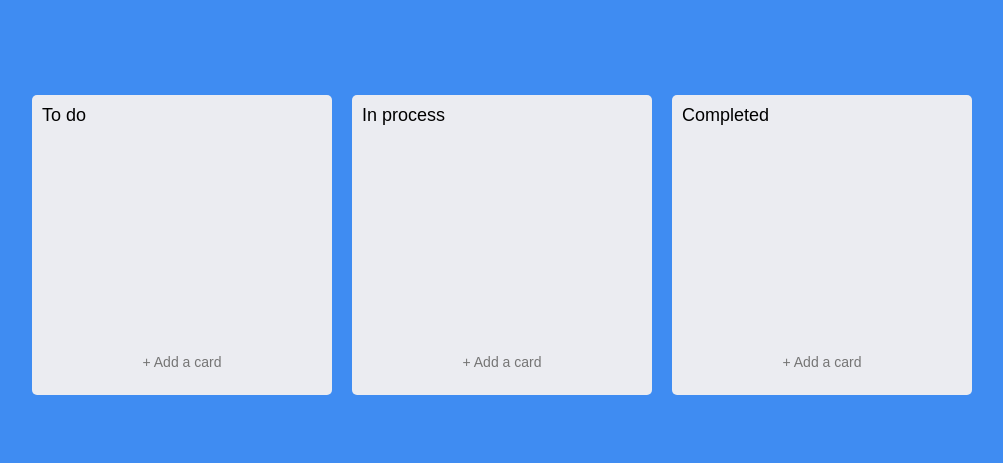
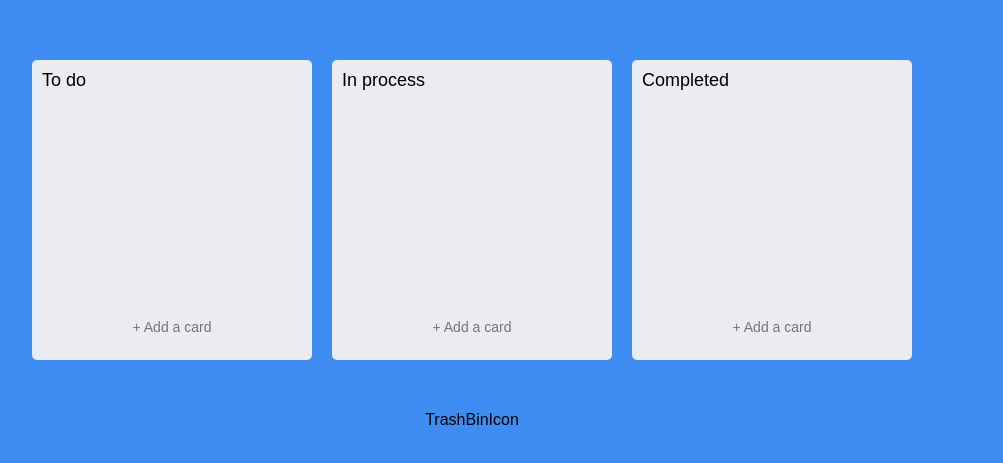
Before and after one commit to lilianlee0213/trello-clone, a React (Create React App) app: page / in a window 1280 px wide. Shown: the part 155-618 px from the top of the page, without its empty margins (168-1171 px from the left). Built offline with nearby package versions, Linux system fonts and the light colour scheme.

Commit message:
remove  card

```diff
--- a/src/App.tsx
+++ b/src/App.tsx
@@ -1,13 +1,16 @@
-import {DragDropContext, DropResult} from 'react-beautiful-dnd';
-import {useRecoilState} from 'recoil';
+import {DragDropContext, DropResult, Droppable} from 'react-beautiful-dnd';
+import {useRecoilState, useSetRecoilState} from 'recoil';
 import styled from 'styled-components';
-import {toDoState} from './atom';
+import {toDoState, trashState} from './atom';
 import Board from './Components/Board';
+import TrashBin from './Components/RemoveBoard';
 
 const Wrapper = styled.div`
 	display: flex;
+	flex-direction: column;
 	justify-content: center;
 	align-items: center;
+	gap: 50px;
 	margin: 0 auto;
 	max-width: 880px;
 	width: 100%;
@@ -22,6 +25,7 @@ const Boards = styled.div`
 
 function App() {
 	const [toDos, setToDos] = useRecoilState(toDoState);
+	const setTrashCan = useSetRecoilState(trashState);
 	const onDragEnd = (info: DropResult) => {
 		const {destination, source} = info;
 		if (!destination) return;
@@ -43,7 +47,10 @@ function App() {
 			});
 		}
 		// cross board movement
-		if (destination?.droppableId !== source.droppableId) {
+		if (
+			destination?.droppableId !== source.droppableId &&
+			destination?.droppableId !== 'remove'
+		) {
 			setToDos((allBoards) => {
 				const sourceBoard = [...allBoards[source.droppableId]];
 				const taskObject = sourceBoard[source.index];
@@ -57,6 +64,17 @@ function App() {
 				};
 			});
 		}
+		if (destination?.droppableId === 'remove') {
+			setToDos((allBoards) => {
+				const sourceBoard = [...allBoards[source.droppableId]];
+				sourceBoard.splice(source.index, 1);
+				console.log(destination);
+				return {
+					...allBoards,
+					[source.droppableId]: sourceBoard,
+				};
+			});
+		}
 	};
 	return (
 		<DragDropContext onDragEnd={onDragEnd}>
@@ -66,6 +84,7 @@ function App() {
 						<Board boardId={boardId} key={boardId} toDos={toDos[boardId]} />
 					))}
 				</Boards>
+				<TrashBin boardId={'remove'} />
 			</Wrapper>
 		</DragDropContext>
 	);
--- a/src/Components/Board.tsx
+++ b/src/Components/Board.tsx
@@ -5,8 +5,8 @@ import {useForm} from 'react-hook-form';
 import {ITodo, toDoState} from '../atom';
 import {useSetRecoilState} from 'recoil';
 
-interface IBoardProps {
-	toDos: ITodo[];
+export interface IBoardProps {
+	toDos?: ITodo[];
 	boardId: string;
 }
 
@@ -20,7 +20,6 @@ interface IAreaProps {
 const BoardWrapper = styled.div`
 	display: flex;
 	flex-direction: column;
-	width: 300px;
 	min-height: 300px;
 	border-radius: 5px;
 	background-color: ${(props) => props.theme.boardColor};
@@ -92,7 +91,7 @@ function Board({toDos, boardId}: IBoardProps) {
 						isdraggingFromThisWith={Boolean(snapshot.draggingFromThisWith)}
 						ref={provided.innerRef}
 						{...provided.droppableProps}>
-						{toDos.map((toDo, index) => (
+						{toDos?.map((toDo, index) => (
 							<DragabbleCard
 								key={toDo.id}
 								index={index}
@@ -104,7 +103,6 @@ function Board({toDos, boardId}: IBoardProps) {
 					</Area>
 				)}
 			</Droppable>
-
 			<Form onSubmit={handleSubmit(onValid)}>
 				<Input
 					{...register('toDo', {required: true})}
--- /dev/null
+++ b/src/Components/RemoveBoard.tsx
@@ -0,0 +1,18 @@
+import {Droppable} from 'react-beautiful-dnd';
+import {IBoardProps} from './Board';
+import styled from 'styled-components';
+
+function TrashBin({boardId}: IBoardProps) {
+	return (
+		<Droppable droppableId={boardId}>
+			{(provided) => (
+				<div ref={provided.innerRef} {...provided.droppableProps}>
+					TrashBinIcon
+					{provided.placeholder}
+				</div>
+			)}
+		</Droppable>
+	);
+}
+
+export default TrashBin;
--- a/src/atom.tsx
+++ b/src/atom.tsx
@@ -4,6 +4,7 @@ export interface ITodo {
 	id: number;
 	text: string;
 }
+
 interface IToDoState {
 	[key: string]: ITodo[];
 }
@@ -15,3 +16,8 @@ export const toDoState = atom<IToDoState>({
 		Completed: [],
 	},
 });
+
+export const trashState = atom({
+	key: 'trash',
+	default: false,
+});
```
